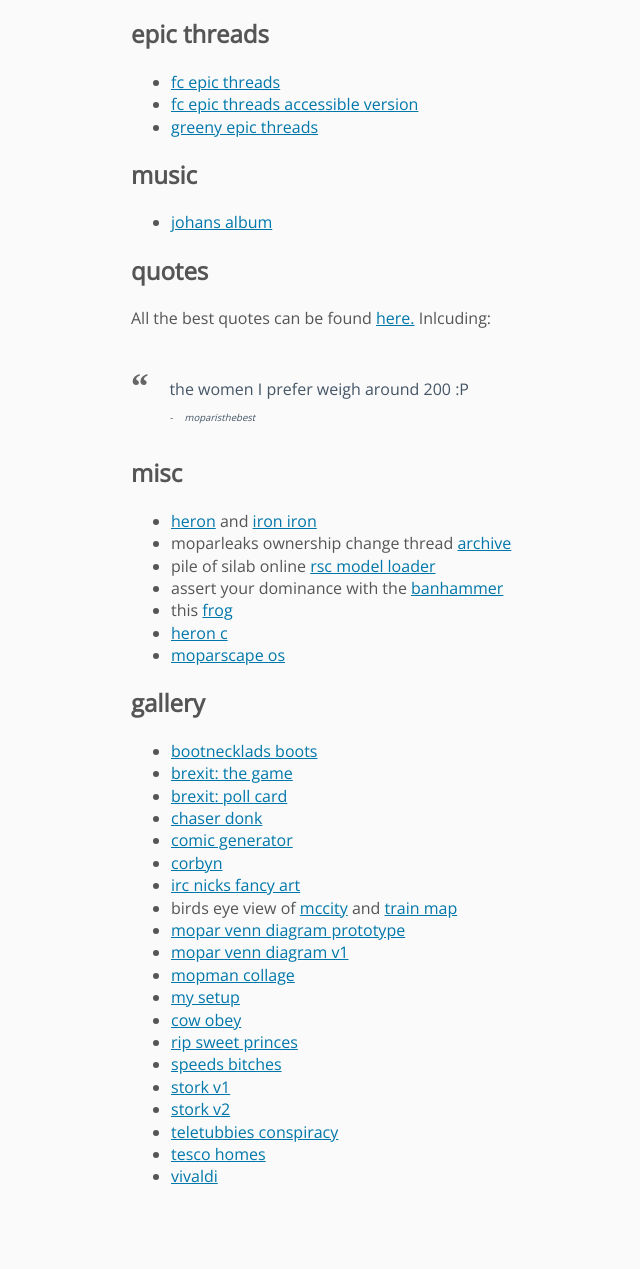
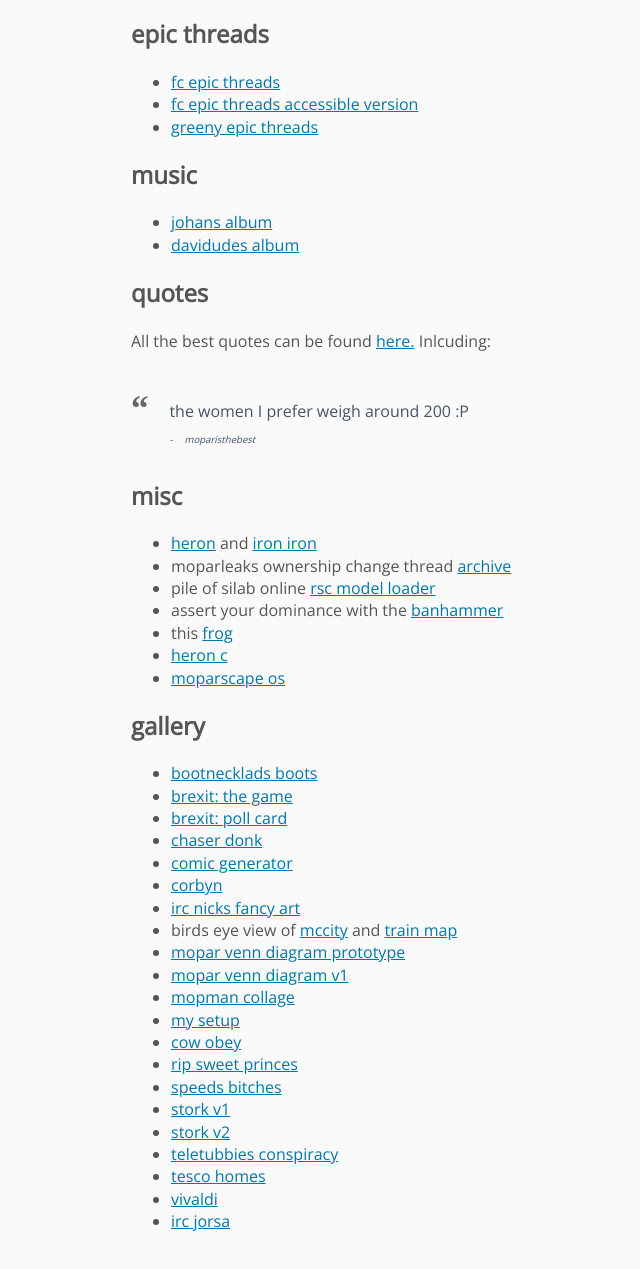
Before and after one commit to kekles/kekles.github.io, a plain HTML site: page index.html in a window 1280 px wide. Shown: the part 439-1708 px from the top of the page, without its empty margins (109-749 px from the left). Drawn offline with nearby package versions, Linux system fonts and the light colour scheme.

Commit message:
add davidude album

```diff
--- a/index.html
+++ b/index.html
@@ -33,6 +33,7 @@
       <h2>music</h2>
       <ul>
          <li><a href="spel/">johans album</a></li>
+         <li><a href="imgur/davildolsols.png">davidudes album</a></li>
       </ul>
 
       <h2>quotes</h2>
@@ -75,6 +76,7 @@
          <li><a href="imgur/teletubbies.jpg">teletubbies conspiracy</a></li>
          <li><a href="imgur/tescohomes.png">tesco homes</a></li>
          <li><a href="imgur/vivaldi.png">vivaldi</a></li>
+         <li><a href="imgur/ircjorsa.png">irc jorsa</a></li>
       </ul>
 
 
```
Also changed, not shown: imgur/davildolsols.png (added), imgur/ircjorsa.jpg (added).
